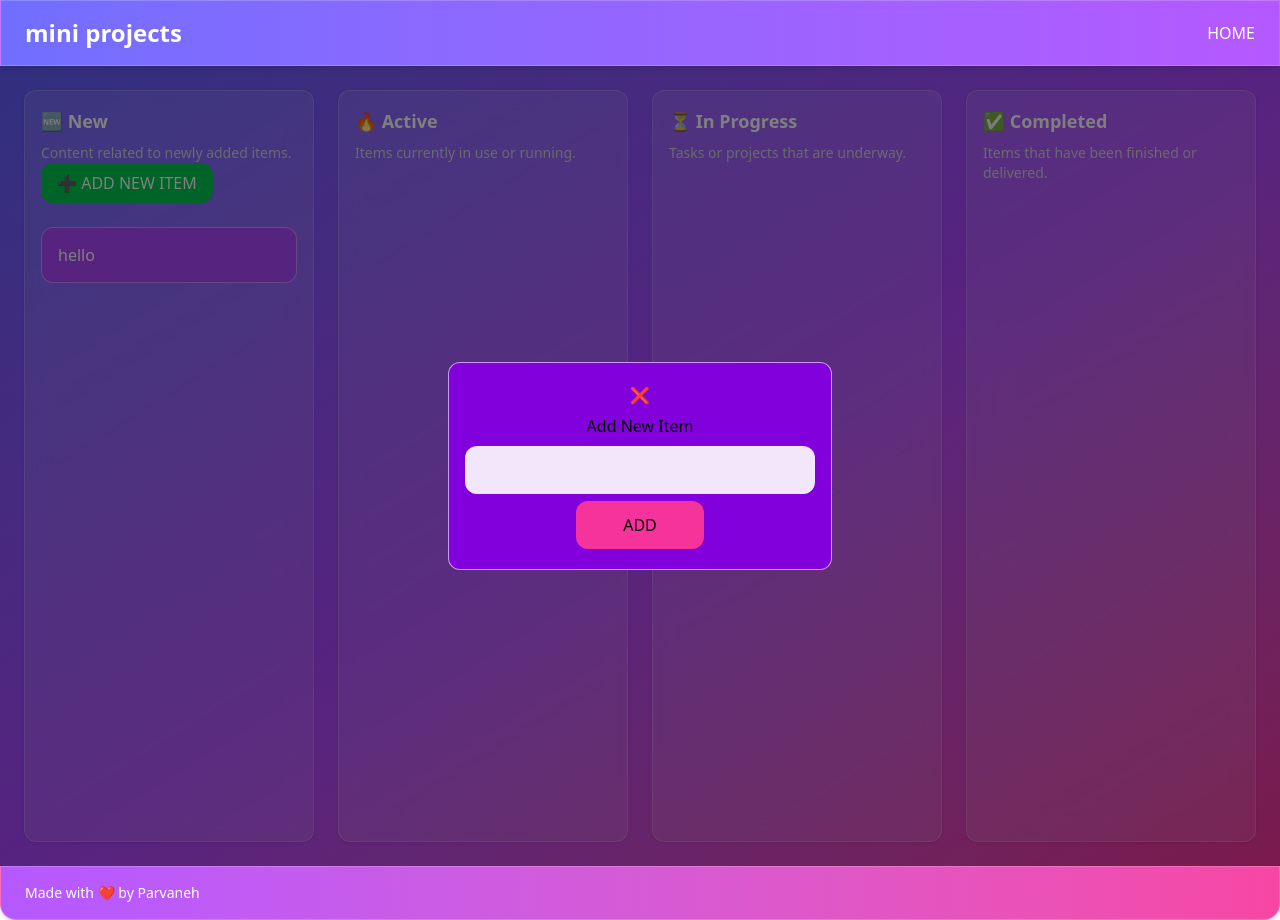
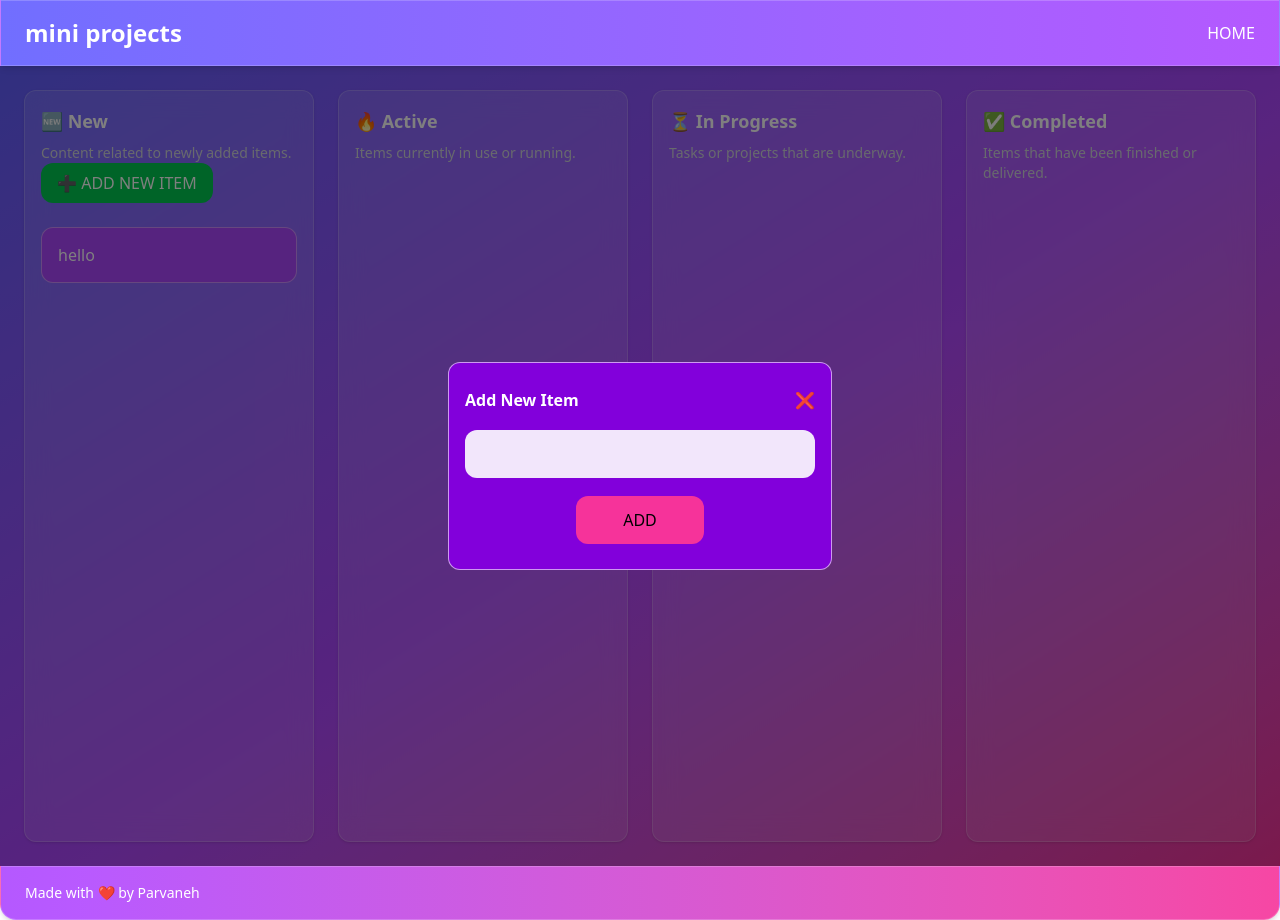
Before and after one commit to parvaneh-esmaili/mini-projects, an Angular app: page /todo-list in a window 1280 px wide. Both pictures are taken after a click on the button "➕ ADD NEW ITEM". Built offline with nearby package versions, Linux system fonts and the light colour scheme.

Commit message:
FIX: Fix Add New Item Function

```diff
--- a/src/app/_modules/projects/_pages/todo-list/todo-list.html
+++ b/src/app/_modules/projects/_pages/todo-list/todo-list.html
@@ -57,11 +57,13 @@
 @if(isMenuOpen){
 <div class="h-screen w-full bg-black/50 z-50 inset-0 relative flex items-center justify-center">
   <div class="h-52 w-96 bg-purple-700 p-4 flex flex-col items-center justify-around rounded-xl border border-white/60">
-    <span (click)="closeMenu()" class="cursor-pointer">
-	&#10060;</span>
-    <p>Add New Item</p>
-    <input type="text" class="h-12 w-full bg-white/90 rounded-xl">
-    <button class="h-12 w-32 bg-pink-500 rounded-xl" (click)="addNewItem()">ADD</button>
+    <div class="flex items-center justify-between w-full ">
+      <div class="text-white font-bold">Add New Item</div>
+      <div (click)="closeMenu()" class="cursor-pointer">	&#10060; </div>
+    </div>
+
+    <input type="text" [formControl]="item" class="h-12 w-full bg-white/90 rounded-xl">
+    <button class="h-12 w-32 bg-pink-500 rounded-xl cursor-pointer" (click)="addNewItem()">ADD</button>
   </div>
 </div>
 }
--- a/src/app/_modules/projects/_pages/todo-list/todo-list.ts
+++ b/src/app/_modules/projects/_pages/todo-list/todo-list.ts
@@ -1,13 +1,15 @@
 import { Component } from '@angular/core';
+import { FormControl, ReactiveFormsModule } from '@angular/forms';
 
 @Component({
   selector: 'app-todo-list',
-  imports: [],
+  imports: [ReactiveFormsModule],
   templateUrl: './todo-list.html',
   styleUrl: './todo-list.css'
 })
 export class TodoList {
   isMenuOpen = false;
+  item = new FormControl<string>('');
   newItems = ['hello'];
   draggedItem: HTMLElement | null = null;
 
@@ -25,7 +27,6 @@ export class TodoList {
 
     if (this.draggedItem && dropZone) {
       dropZone.appendChild(this.draggedItem);
-      console.log('Item dropped into:', dropZone);
       this.draggedItem = null;
     }
   }
@@ -34,13 +35,15 @@ export class TodoList {
     this.isMenuOpen = !this.isMenuOpen;
   }
 
-  addNewItem(){
+  addNewItem() {
+    this.newItems.push(this.item.value!);
+    this.isMenuOpen = false;
+      this.item = new FormControl<string>('');
+  }
+
+
+  closeMenu(){
     this.isMenuOpen = false;
   }
 
-  closeMenu(){
-    this.isMenuOpen = false;
-
-  }
-
 }
```
